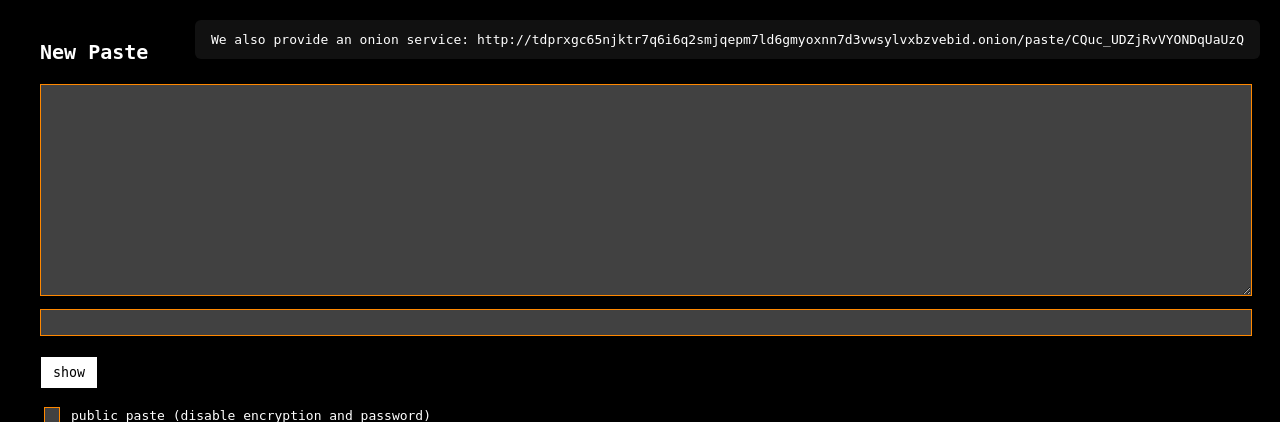
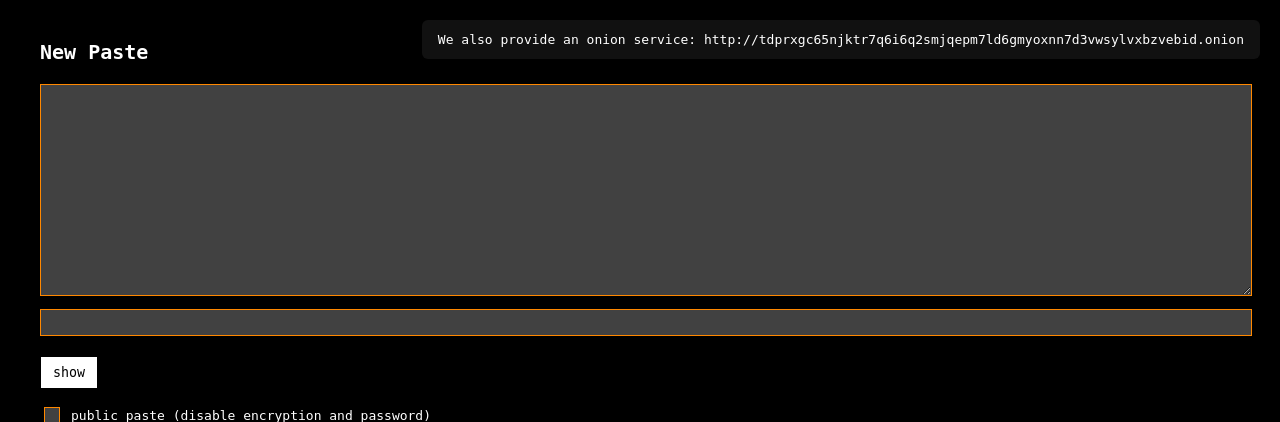
Before and after one commit to YetAnotherNotHacking/actavera, a Flask app: page / in a window 1280 px wide. Shown: the top 422 px of the page. Run offline with Flask 3, Linux system fonts and the light colour scheme; parts of the project's set-up code (start-up, migrations or seed data) failed here and were passed over.

Commit message:
oops I copied too much

```diff
--- a/templates/index.html
+++ b/templates/index.html
@@ -57,7 +57,7 @@
         d.style.color = "#fff";
         d.style.borderRadius = "6px";
         d.style.zIndex = "9999";
-        d.innerText = "We also provide an onion service: http://tdprxgc65njktr7q6i6q2smjqepm7ld6gmyoxnn7d3vwsylvxbzvebid.onion/paste/CQuc_UDZjRvVYONDqUaUzQ";
+        d.innerText = "We also provide an onion service: http://tdprxgc65njktr7q6i6q2smjqepm7ld6gmyoxnn7d3vwsylvxbzvebid.onion";
         document.body.appendChild(d);
     }
     </script>
```
